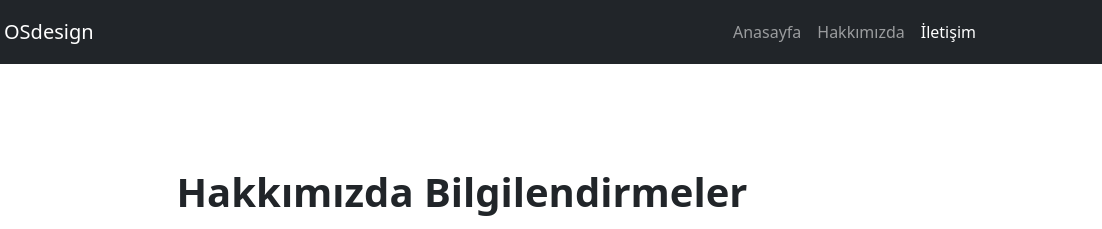
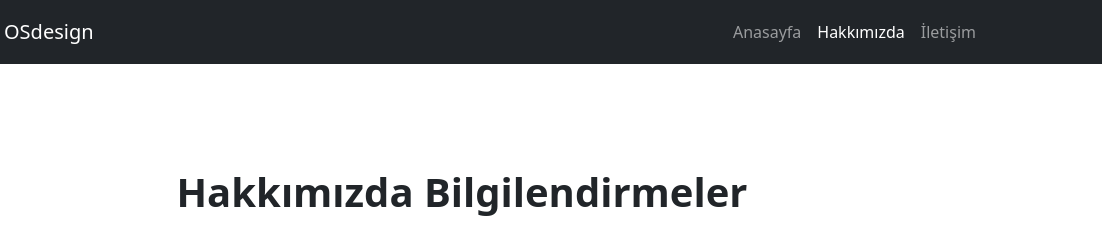
Before and after one commit to ahmetsaripinar/Bootstrap-Modern-Architecture, a plain HTML site: page about.html in a window 1280 px wide. Shown: the top 229 px of the page, 178-1280 px from the left. Drawn offline with nearby package versions, Linux system fonts and the light colour scheme.

Commit message:
Update about.html

```diff
--- a/about.html
+++ b/about.html
@@ -31,8 +31,8 @@
         <div class="collapse navbar-collapse d-lg-flex justify-content-end" id="navbarNavAltMarkup">
           <div class="navbar-nav">
             <a class="nav-link" aria-current="page" href="index.html">Anasayfa</a>
-            <a class="nav-link" href="about.html">Hakkımızda</a>
-            <a class="nav-link active" href="contact.html">İletişim</a>
+            <a class="nav-link active" href="about.html">Hakkımızda</a>
+            <a class="nav-link" href="contact.html">İletişim</a>
           </div>
         </div>
       </div>
```
